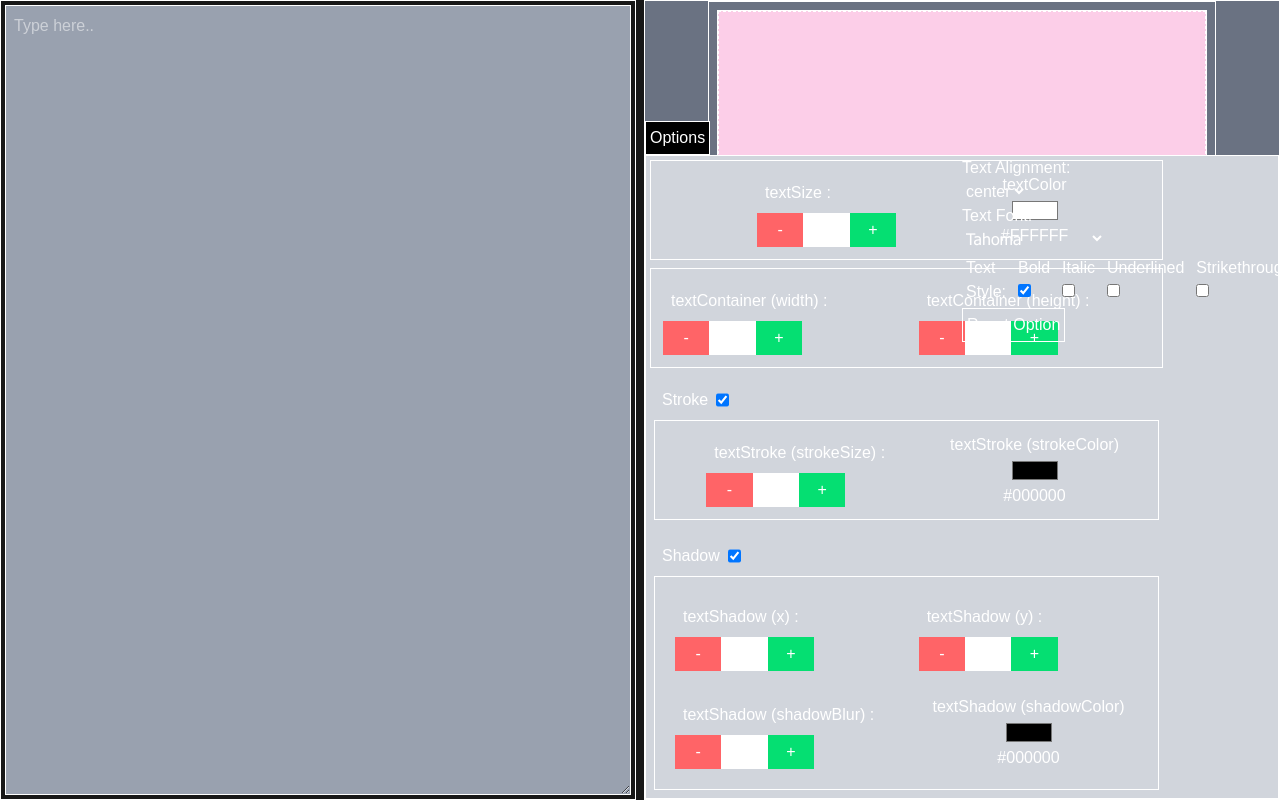
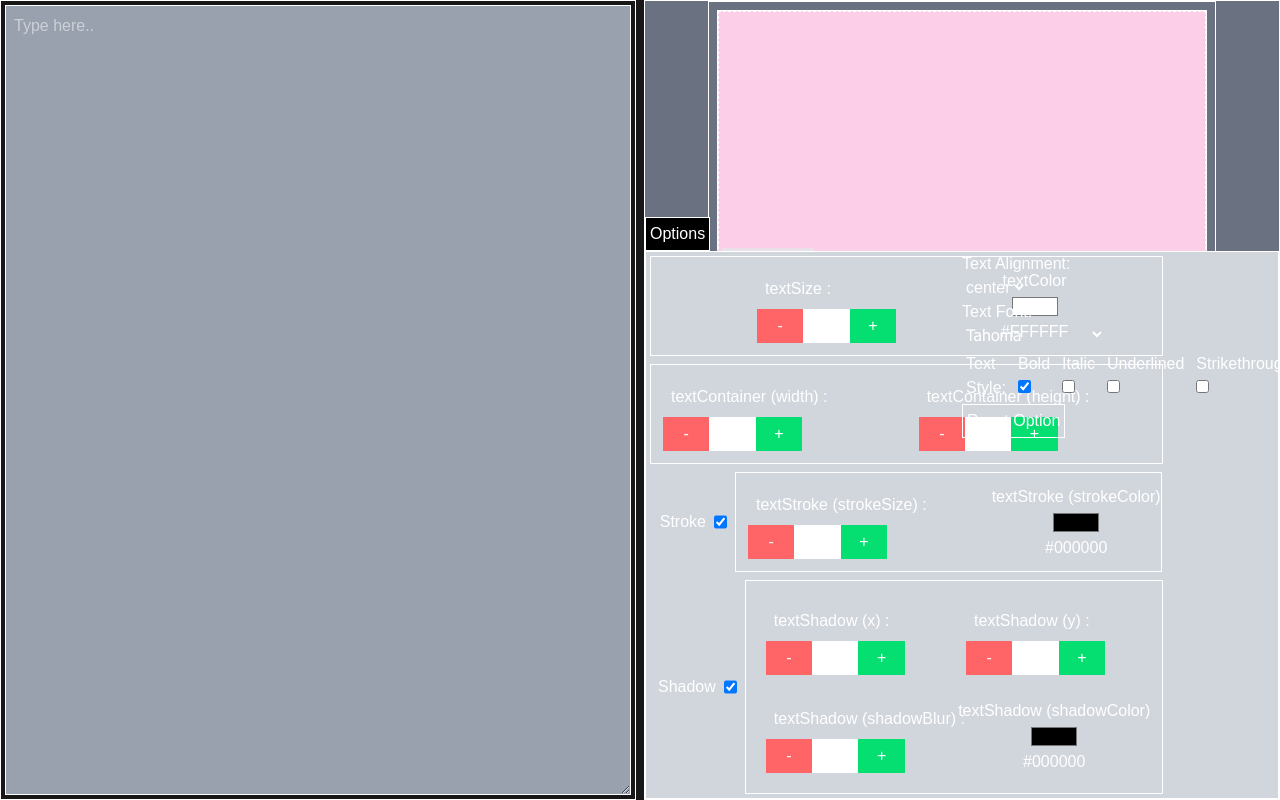
Before and after one commit to akael888/propre-sim, a Next.js app: page /editor in a window 1280 px wide. Both pictures are taken after a click on the button "Options". Built offline with nearby package versions, Linux system fonts and the light colour scheme.

Commit message:
fix : Option UI Improvements

```diff
--- a/src/app/ui/editor/display/display-options.tsx
+++ b/src/app/ui/editor/display/display-options.tsx
@@ -32,11 +32,11 @@ const DisplayOptions: React.FC<DisplayOptionsProp> = ({
         {isOpen ? (
           <div className=" w-full border-1 bottom-0 max-h-[10%] overflow-y-hidden bg-gray-300">
             <div
-              className="md:grid md:grid-cols-2 md:grid-rows-1 flex flex-col md:h-full h-fit w-full
-             overflow-x-auto"
+              className="md:grid md:grid-cols-2 md:grid-rows-1 flex flex-col md:h-full md:max-h-full max-h-[200px] w-[100%]
+             overflow-y-auto"
             >
-              <div className="flex md:flex-col flex-row justify-center w-fit h-full p-1 gap-2">
-                <div className=" flex flex-row justify-center items-center border-1">
+              <div className="flex md:flex-col flex-col justify-center w-fit h-full p-1 gap-2">
+                <div className=" flex md:flex-row flex-col w-full justify-center items-center border-1">
                   <OptionInputStepper
                     textAttribute={textAttribute}
                     handleTextAttributeChanges={handleTextAttributeChanges}
@@ -50,7 +50,7 @@ const DisplayOptions: React.FC<DisplayOptionsProp> = ({
                   />
                 </div>
 
-                <div className=" flex flex-row justify-center items-center border-1">
+                <div className=" flex md:flex-row flex-col justify-center items-center border-1">
                   <OptionInputStepper
                     textAttribute={textAttribute}
                     handleTextAttributeChanges={handleTextAttributeChanges}
@@ -67,7 +67,7 @@ const DisplayOptions: React.FC<DisplayOptionsProp> = ({
                   />
                 </div>
 
-                <div className="p-1">
+                <div className="flex md:flex-row flex-col justify-center items-center ">
                   <div className="flex gap-2 p-2">
                     <div>Stroke</div>
                     <input
@@ -106,7 +106,7 @@ const DisplayOptions: React.FC<DisplayOptionsProp> = ({
                     </>
                   ) : null}
                 </div>
-                <div className="p-1">
+                <div className="flex md:flex-row flex-col justify-center items-center">
                   <div className="flex gap-2 p-2">
                     <div>Shadow</div>
                     <input
@@ -123,7 +123,7 @@ const DisplayOptions: React.FC<DisplayOptionsProp> = ({
 
                   {textAttribute.textShadow.isOn ? (
                     <>
-                      <div className="md:grid md:grid-cols-2 flex flex-row md:w-full w-screen p-2 border-1">
+                      <div className="md:grid md:grid-cols-2 flex flex-col justify-center items-center md:w-full w-screen p-2 border-1">
                         <OptionInputStepper
                           textAttribute={textAttribute}
                           handleTextAttributeChanges={
```
